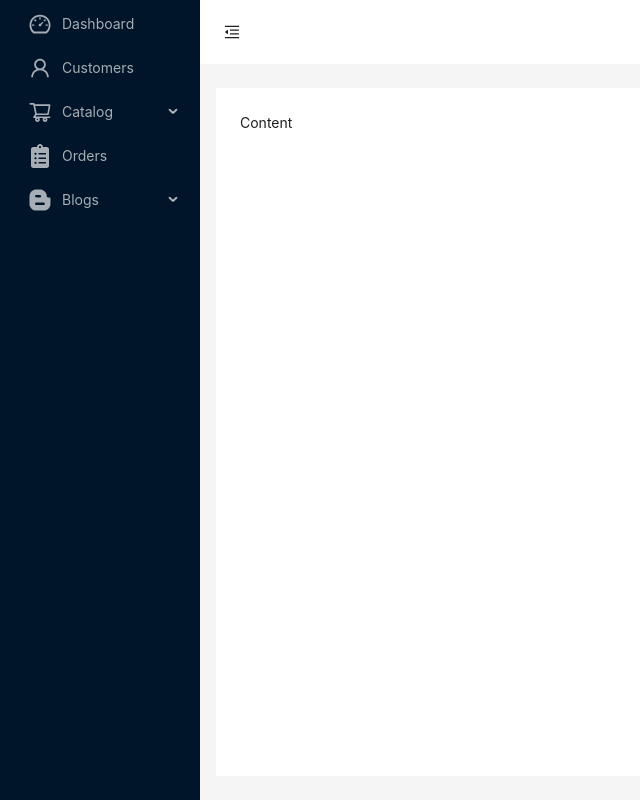
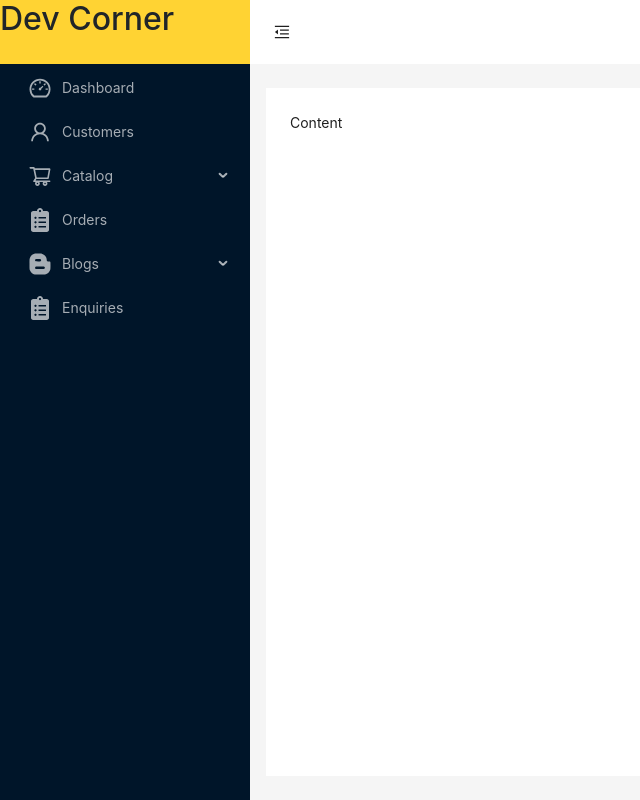
Before and after one commit to sam1090/ecommerce, a React (Create React App) app in the folder admin-app/: page /admin in a window 1280 px wide. Shown: the whole page, without its empty margins (0-640 px from the left). Built offline with nearby package versions, Linux system fonts and the light colour scheme.

Commit message:
page modified

```diff
--- a/admin-app/src/Components/MainLayout.js
+++ b/admin-app/src/Components/MainLayout.js
@@ -28,7 +28,9 @@ const MainLayout = () => {
   return (
     <Layout>
       <Sider trigger={null} collapsible collapsed={collapsed}>
-        <div className="demo-logo-vertical " />
+        <div className="logo " >
+          <h2>Dev Corner</h2>
+          </div>
         <Menu
           theme="dark"
           mode="inline"
@@ -114,13 +116,29 @@ const MainLayout = () => {
                 },
 
                 {
+                  key: "blog-list",
+                  icon: <FaBloggerB className="fs-4" />,
+                  label: "Blog List",
+                },
+
+                {
                   key: "blog-category",
                   icon: <ImBlog className="fs-4" />,
                   label: "Add Blog Category",
-                }
+                },
+                {
+                  key: "blog-category-list",
+                  icon: <FaBloggerB className="fs-4" />,
+                  label: "Blog Category List",
+                },
 
               ],
             },
+            {
+              key: "Enquiry",
+              icon: <FaClipboardList className="fs-4" />,
+              label: "Enquiries",
+            }
           ]}
         />
       </Sider>
--- a/admin-app/src/index.css
+++ b/admin-app/src/index.css
@@ -24,3 +24,23 @@ body {
 .ant-layout{
   min-height: 100vh;
 }
+
+ .ant-layout-sider {
+  flex: 0 0 250px !important;
+  max-width: 250px !important;
+  min-width: 250px !important;
+  width: 250px !important;
+ }
+
+ .ant-layout-sider-collapsed {
+  flex: 0 0 80px !important;
+  max-width: 80px !important;
+  min-width: 80px !important;
+  width: 80px !important;
+ }
+
+ .logo {
+  background-color: #ffd333;
+  margin: 0;
+  height: 64px ;
+ }
```
